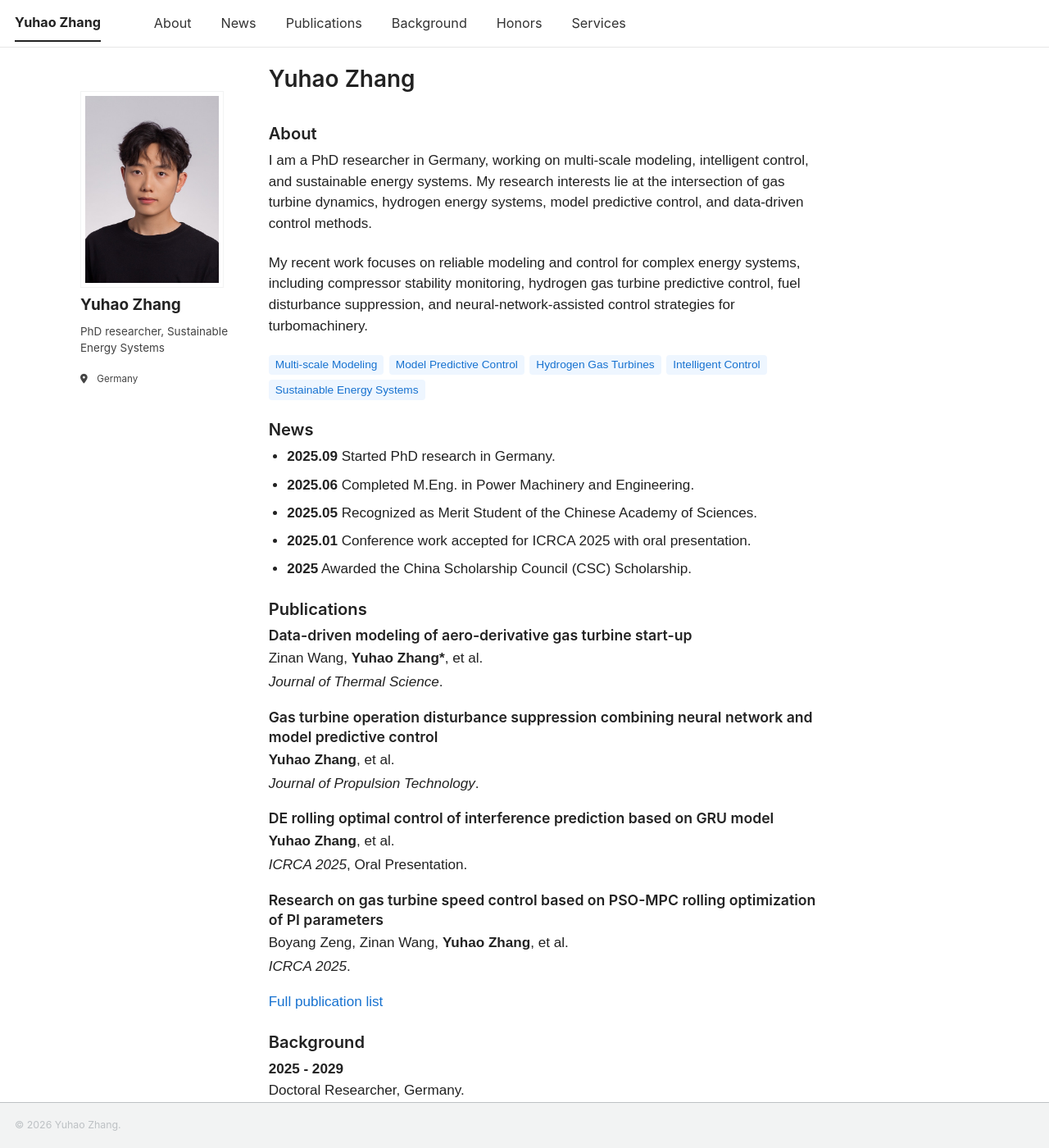
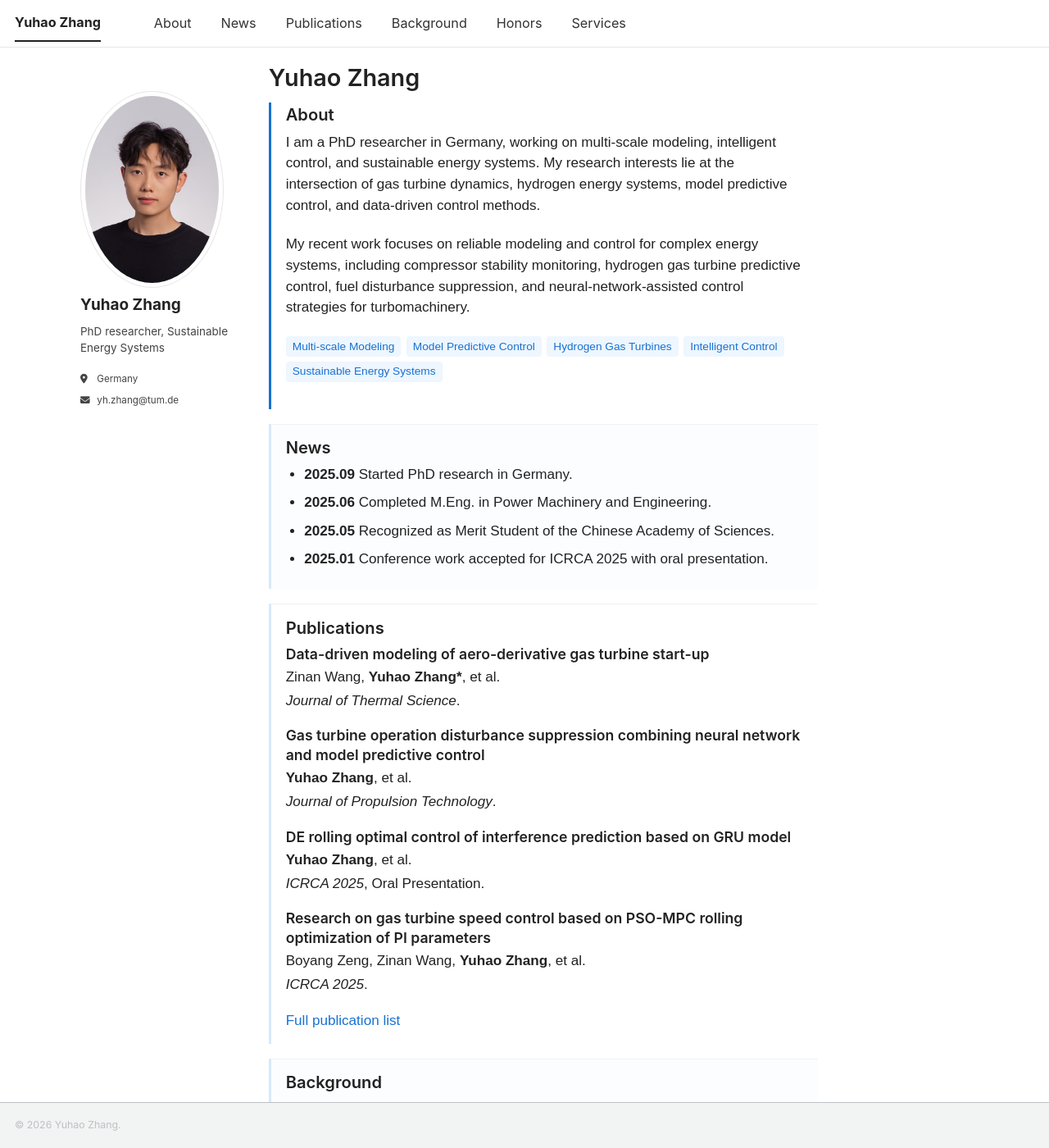
Before and after one commit to yuhaozhang420/yuhaozhang420.github.io, a Jekyll site: the page built from _pages/about.md, in a window 1280 px wide and 1400 px high. Shown: the whole window at 82% size. Built offline with Jekyll 4.4.1, drawn with Linux system fonts in a browser that asks for light colours; a script bundle is joined from its source files by our own code; library files that are not in the unit come from our copies; some of the changed text lies outside the part shown.

Commit message:
Refine profile sections and contact display

```diff
--- a/_config.yml
+++ b/_config.yml
@@ -30,7 +30,7 @@ author:
   location         : "Germany"
   employer         :
   uri              : # URL
-  email            :
+  email            : "yh.zhang@tum.de"
 
   # Academic websites
   academia         : # URL
--- a/_data/cv.json
+++ b/_data/cv.json
@@ -1,7 +1,7 @@
 {
   "basics": {
     "name": "Yuhao Zhang",
-    "email": "",
+    "email": "yh.zhang@tum.de",
     "phone": "",
     "website": "https://yuhaozhang420.github.io",
     "summary": "PhD researcher in multi-scale modeling, intelligent control, and sustainable energy systems.",
--- a/_pages/about.md
+++ b/_pages/about.md
@@ -7,7 +7,9 @@ redirect_from:
   - /about.html
 ---
 
-## About
+<section class="profile-section profile-section--plain" id="about" markdown="1">
+
+<h2>About</h2>
 
 I am a PhD researcher in Germany, working on multi-scale modeling, intelligent control, and sustainable energy systems. My research interests lie at the intersection of gas turbine dynamics, hydrogen energy systems, model predictive control, and data-driven control methods.
 
@@ -21,15 +23,22 @@ My recent work focuses on reliable modeling and control for complex energy syste
   <span>Sustainable Energy Systems</span>
 </div>
 
-## News
+</section>
+
+<section class="profile-section" id="news" markdown="1">
+
+<h2>News</h2>
 
 * **2025.09** Started PhD research in Germany.
 * **2025.06** Completed M.Eng. in Power Machinery and Engineering.
 * **2025.05** Recognized as Merit Student of the Chinese Academy of Sciences.
 * **2025.01** Conference work accepted for ICRCA 2025 with oral presentation.
-* **2025** Awarded the China Scholarship Council (CSC) Scholarship.
 
-## Publications
+</section>
+
+<section class="profile-section" id="publications" markdown="1">
+
+<h2>Publications</h2>
 
 <div class="compact-publications">
   <article>
@@ -56,7 +65,11 @@ My recent work focuses on reliable modeling and control for complex energy syste
 
 [Full publication list](/publications/)
 
-## Background
+</section>
+
+<section class="profile-section" id="background" markdown="1">
+
+<h2>Background</h2>
 
 <div class="timeline-list">
   <p><strong>2025 - 2029</strong><br>Doctoral Researcher, Germany.</p>
@@ -64,22 +77,35 @@ My recent work focuses on reliable modeling and control for complex energy syste
   <p><strong>2018 - 2022</strong><br>B.Eng. in Energy and Power Engineering, Nanjing University of Aeronautics and Astronautics.</p>
 </div>
 
-## Projects
+</section>
+
+<section class="profile-section" id="projects" markdown="1">
+
+<h2>Projects</h2>
 
 * [Hydrogen Gas Turbine MPC](/portfolio/hydrogen-gas-turbine-mpc/) - predictive modeling and rolling optimization for hydrogen gas turbine control.
 * [GRU-CNN-MPC Disturbance Suppression](/portfolio/gru-cnn-mpc-disturbance-suppression/) - neural-network-assisted MPC for gas turbine fuel disturbance suppression.
 * [Intelligent Compression System](/portfolio/intelligent-compression-system/) - compressor stability prediction, online diagnosis, and intelligent regulation.
 * [LM2500+DLE Control Simulator](/portfolio/lm2500-dle-simulator/) - combustion control, fuel quantity control, and mode-switching simulation.
 
-## Honors
+</section>
 
-* China Scholarship Council (CSC) Scholarship, 2025-2029.
+<section class="profile-section" id="honors" markdown="1">
+
+<h2>Honors</h2>
+
 * Merit Student of the Chinese Academy of Sciences, 2024 and 2025.
 * Academic Scholarship of the Chinese Academy of Sciences, 2023 and 2024.
 * Multiple academic and outstanding student scholarships, 2019-2022.
 
-## Services
+</section>
+
+<section class="profile-section" id="services" markdown="1">
+
+<h2>Services</h2>
 
 * Laboratory psychology committee member and youth league branch member during master's study.
 * Organized student association and youth volunteer activities.
 * Led social-practice activities and received college-level excellent social practice recognition.
+
+</section>
--- a/_sass/layout/_yuhao.scss
+++ b/_sass/layout/_yuhao.scss
@@ -4,7 +4,8 @@
 
 .page__content,
 .sidebar,
-.masthead {
+.masthead,
+body {
   font-family: Arial, Helvetica, sans-serif;
 }
 
@@ -20,7 +21,7 @@
 
 #main {
   max-width: 1120px;
-  margin-top: 1.25rem;
+  margin-top: 1.1rem;
 }
 
 body,
@@ -66,7 +67,8 @@ li#theme-toggle,
 }
 
 .author__avatar img {
-  border-radius: 0;
+  border: 1px solid #e6e6e6;
+  border-radius: 50%;
   box-shadow: none;
 }
 
@@ -89,10 +91,29 @@ li#theme-toggle,
 
 .page__title {
   color: #222;
-  font-size: 1.55rem;
+  font-size: 1.6rem;
   font-weight: 600;
   line-height: 1.2;
   margin-bottom: 0.7rem;
+}
+
+.profile-section {
+  background: #fbfdff;
+  border-left: 3px solid #d7e9fb;
+  border-top: 1px solid #edf2f7;
+  margin: 0 0 1rem;
+  padding: 0.9rem 1rem 0.85rem;
+}
+
+.profile-section--plain {
+  background: transparent;
+  border-left-color: #1772d0;
+  border-top: 0;
+  padding-top: 0.2rem;
+}
+
+.profile-section:nth-of-type(2n + 3) {
+  background: #fff;
 }
 
 .page__content h2 {
@@ -103,6 +124,10 @@ li#theme-toggle,
   margin-bottom: 0.45rem;
   margin-top: 1.35rem;
   padding-bottom: 0;
+}
+
+.profile-section h2 {
+  margin-top: 0;
 }
 
 .author__urls-wrapper .btn {
@@ -119,6 +144,11 @@ li#theme-toggle,
 .page__content ul {
   margin-top: 0.3rem;
   padding-left: 1.25rem;
+}
+
+.profile-section > ul:last-child,
+.profile-section > p:last-child {
+  margin-bottom: 0;
 }
 
 .page__content a {
```
